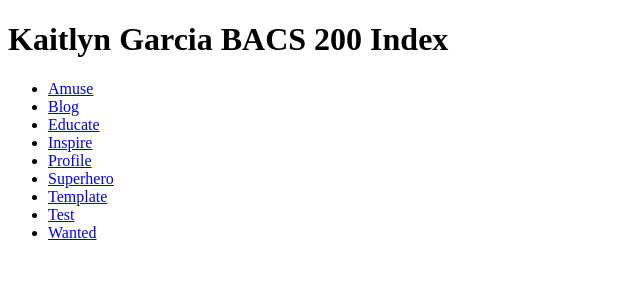
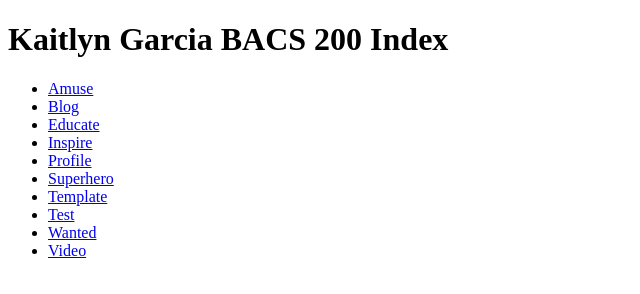
Before and after one commit to Kaitlyn-Garcia/Kaitlyn-Garcia.github.io, a plain HTML site: page bacs200/index.html in a window 1280 px wide. Shown: the full height of the page, 0-640 px from the left. Drawn offline with Linux system fonts and the light colour scheme.

Commit message:
Update index.html

```diff
--- a/bacs200/index.html
+++ b/bacs200/index.html
@@ -16,4 +16,6 @@
     <li><a href="https://kaitlyn-garcia.github.io/bacs200/template.html">Template</a></li>
     <li><a href="https://kaitlyn-garcia.github.io/bacs200/test.html">Test</a></li>
     <li><a href="https://kaitlyn-garcia.github.io/bacs200/wanted.html">Wanted</a></li>
+    <li><a href="https://Kaitlyn-Garcia.github.io/bacs200/video.html">Video</a>
+    </li>
 </ul>
```
